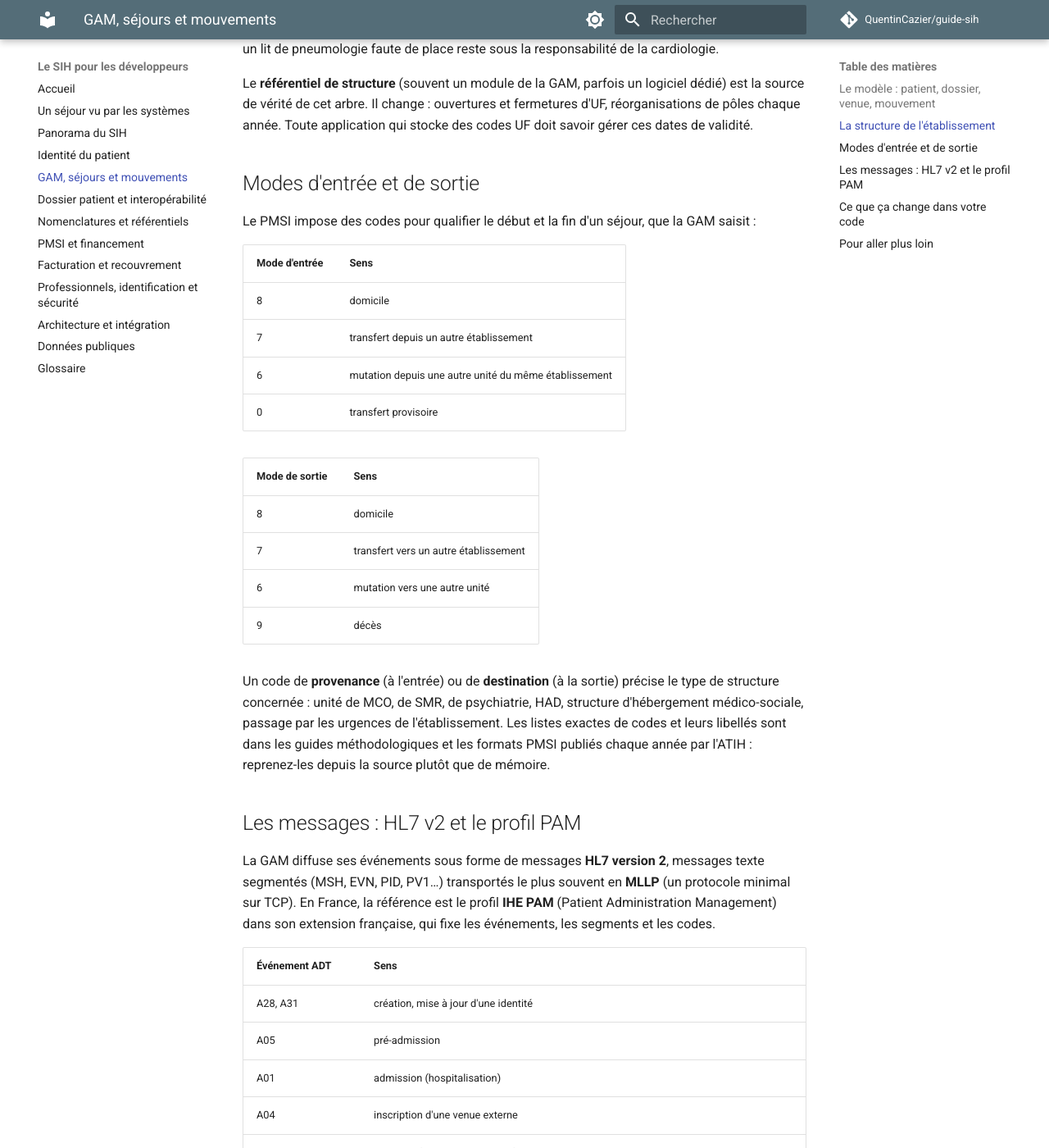
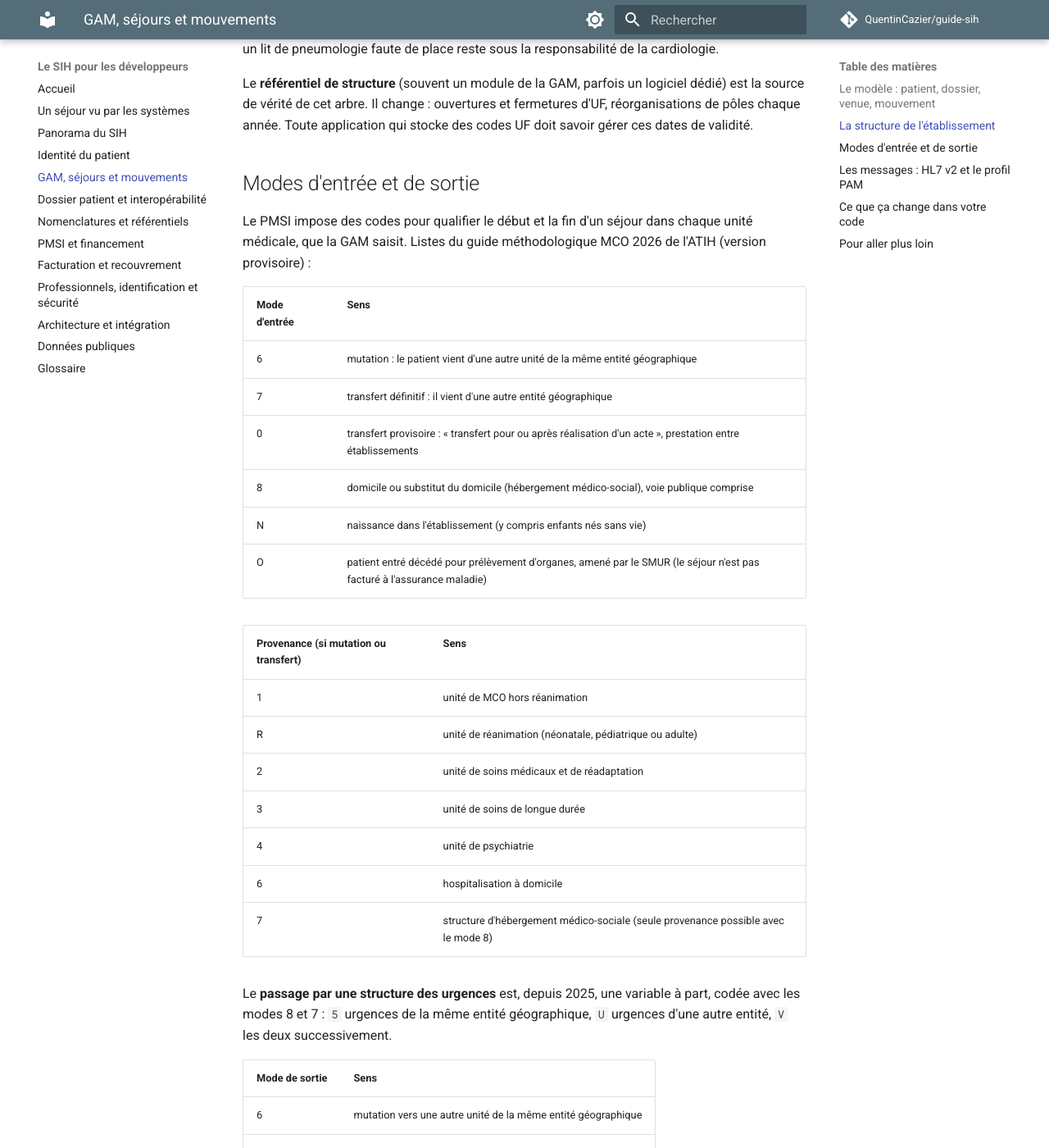
Before and after one commit to QuentinCazier/guide-sih, an MkDocs documentation site: the page built from docs/gam-mouvements.md, in a window 1280 px wide and 1400 px high, scrolled down 2113 px. Shown: the whole window at 82% size. Built offline with MkDocs 1.6.1 and Material for MkDocs 9.7.7, drawn with Linux system fonts in a browser that asks for light colours; comment, search, counter and statistics services are not loaded; some of the changed text lies outside the part shown.

Commit message:
GAM : modes d'entrée et de sortie, provenance, destination et passage aux urgences selon le guide MCO 2026

```diff
--- a/docs/gam-mouvements.md
+++ b/docs/gam-mouvements.md
@@ -74,29 +74,55 @@ qui stocke des codes UF doit savoir gérer ces dates de validité.
 
 ## Modes d'entrée et de sortie
 
-Le PMSI impose des codes pour qualifier le début et la fin d'un séjour, que la
-GAM saisit :
+Le PMSI impose des codes pour qualifier le début et la fin d'un séjour dans
+chaque unité médicale, que la GAM saisit. Listes du guide méthodologique MCO
+2026 de l'ATIH (version provisoire) :
 
 | Mode d'entrée | Sens |
 |---|---|
-| 8 | domicile |
-| 7 | transfert depuis un autre établissement |
-| 6 | mutation depuis une autre unité du même établissement |
-| 0 | transfert provisoire |
+| 6 | mutation : le patient vient d'une autre unité de la même entité géographique |
+| 7 | transfert définitif : il vient d'une autre entité géographique |
+| 0 | transfert provisoire : « transfert pour ou après réalisation d'un acte », prestation entre établissements |
+| 8 | domicile ou substitut du domicile (hébergement médico-social), voie publique comprise |
+| N | naissance dans l'établissement (y compris enfants nés sans vie) |
+| O | patient entré décédé pour prélèvement d'organes, amené par le SMUR (le séjour n'est pas facturé à l'assurance maladie) |
+
+| Provenance (si mutation ou transfert) | Sens |
+|---|---|
+| 1 | unité de MCO hors réanimation |
+| R | unité de réanimation (néonatale, pédiatrique ou adulte) |
+| 2 | unité de soins médicaux et de réadaptation |
+| 3 | unité de soins de longue durée |
+| 4 | unité de psychiatrie |
+| 6 | hospitalisation à domicile |
+| 7 | structure d'hébergement médico-sociale (seule provenance possible avec le mode 8) |
+
+Le **passage par une structure des urgences** est, depuis 2025, une variable à
+part, codée avec les modes 8 et 7 : `5` urgences de la même entité
+géographique, `U` urgences d'une autre entité, `V` les deux successivement.
 
 | Mode de sortie | Sens |
 |---|---|
-| 8 | domicile |
-| 7 | transfert vers un autre établissement |
-| 6 | mutation vers une autre unité |
-| 9 | décès |
+| 6 | mutation vers une autre unité de la même entité géographique |
+| 7 | transfert définitif vers une autre entité géographique |
+| 0 | transfert provisoire, pour ou après un acte réalisé ailleurs |
+| 8 | domicile ou substitut |
+| 9 | décès dans l'unité |
 
-Un code de **provenance** (à l'entrée) ou de **destination** (à la sortie)
-précise le type de structure concernée : unité de MCO, de SMR, de
-psychiatrie, HAD, structure d'hébergement médico-sociale, passage par les
-urgences de l'établissement. Les listes exactes de codes et leurs libellés
-sont dans les guides méthodologiques et les formats PMSI publiés chaque année
-par l'ATIH : reprenez-les depuis la source plutôt que de mémoire.
+| Destination (si mutation ou transfert) | Sens |
+|---|---|
+| 1 | unité de MCO |
+| 2 | unité de soins médicaux et de réadaptation |
+| 3 | unité de soins de longue durée |
+| 4 | unité de psychiatrie |
+| 6 | hospitalisation à domicile |
+| 7 | structure d'hébergement médico-sociale (seule destination possible avec le mode 8) |
+
+Deux pièges classiques : une **permission** (absence de moins de quarante-huit
+heures) n'est pas une sortie et ne clôt pas le RUM ; un patient sorti puis
+réadmis le même jour ne fait qu'un seul séjour, et le mouvement entre les deux
+unités est une mutation. Les codes changent d'une année à l'autre : reprenez
+la liste du guide méthodologique de la campagne en cours plutôt que celle-ci.
 
 ## Les messages : HL7 v2 et le profil PAM
 
```
